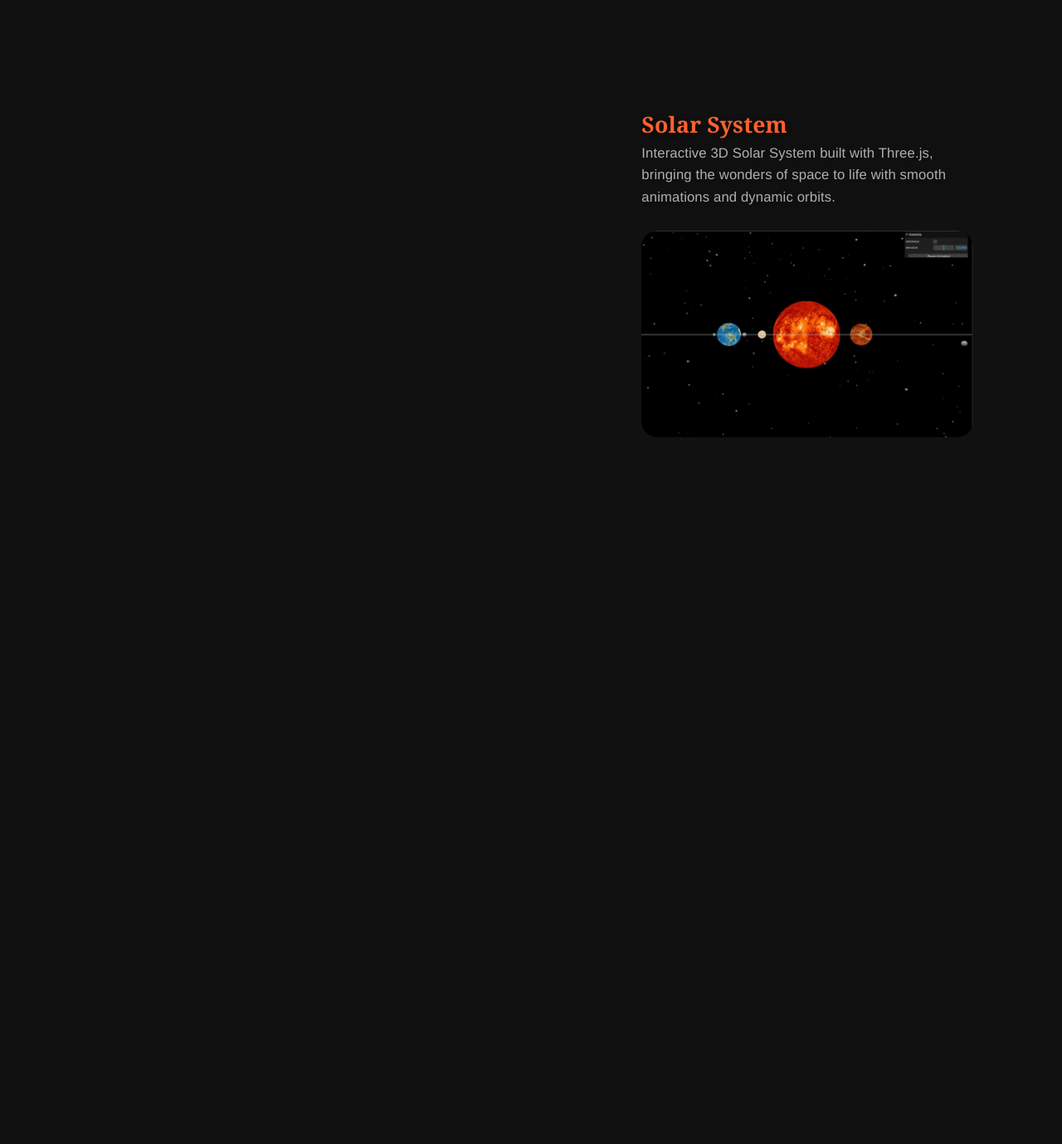
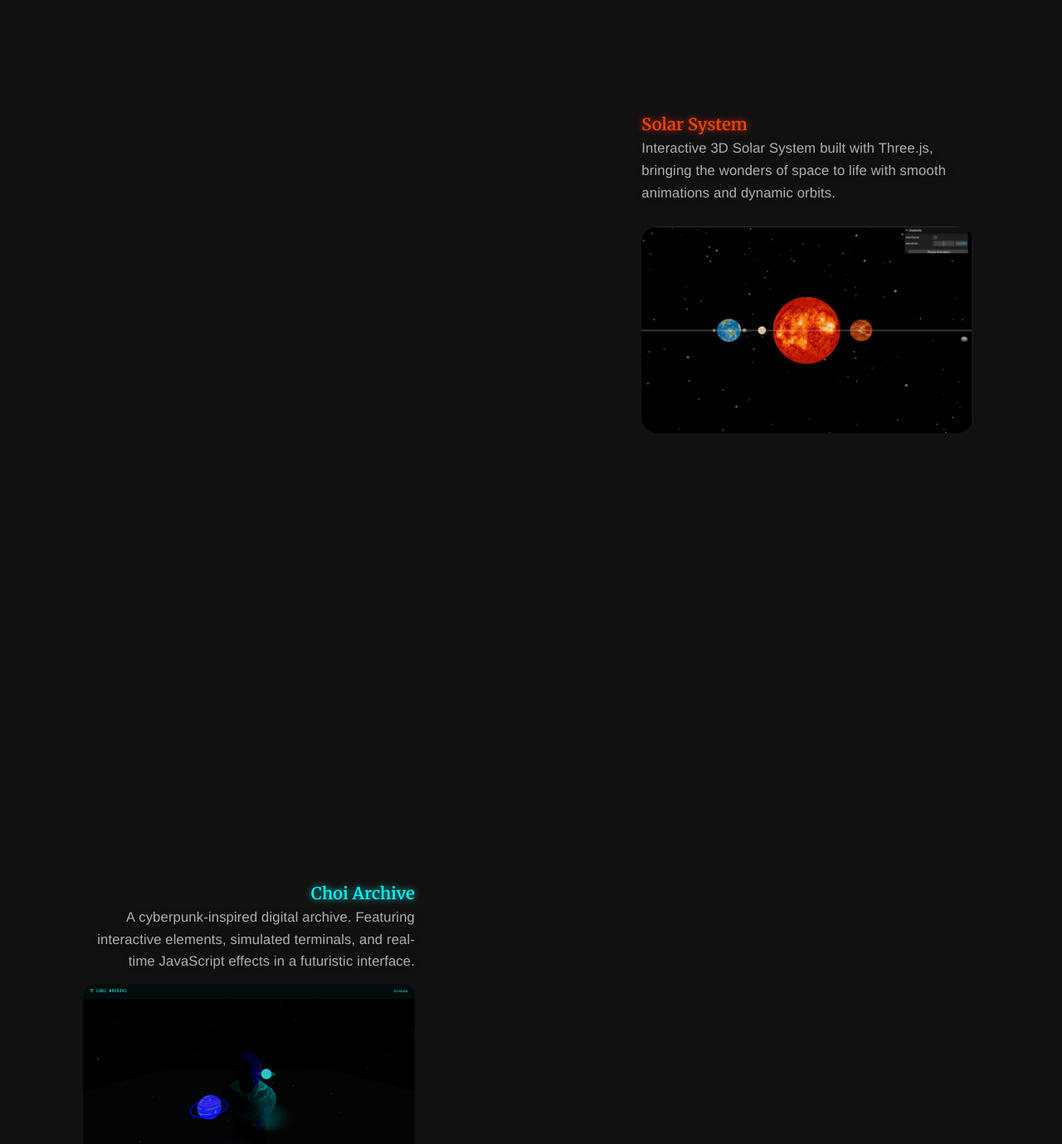
Before and after one commit to Javvvvvvvvvvvva/choiport, a plain HTML site: page public/choi.html in a window 1280 px wide. Shown: the part 830-2209 px from the top of the page at 83% size. Drawn offline with Linux system fonts and the light colour scheme.

Commit message:
adding text and css for workpage

```diff
--- a/public/choi.html
+++ b/public/choi.html
@@ -76,9 +76,16 @@
                         <div style="display: flex; flex-direction: column; align-items: flex-end; max-width: 60rem;">
                     <!-- Text Block -->
                         <div class="work-info" style="text-align: left; margin-bottom: 4rem;">
-                            <h2 style="font-family: Georgia, 'Times New Roman', Times, serif; font-size: 4rem; color: #ff6030;">
+                            <h1 style="
+                                font-size: 3rem;
+                                font-family: Merriweather;
+                                text-align: left;
+                                width: 100%;
+                                color: #ff4500;
+                                text-shadow: 0 0 8px rgba(255, 69, 0, 0.6), 0 0 12px rgba(255, 69, 0, 0.3);
+                                ">
                                 Solar System
-                        </h2>
+                            </h1>
                         <p style="font-size: 2.5rem; opacity: 0.7;">
                             Interactive 3D Solar System built with Three.js,<br />
                             bringing the wonders of space to life with smooth animations and dynamic orbits.
@@ -94,26 +101,30 @@
 
         <!-- Works Section 2 -->
         <section id="works-2" class="section">
-        <div class="works-container" style="width: 100%; display: flex; text-align: right; justify-content: flex-start; padding-left: 5rem;">
-            <div style="display: flex; flex-direction: column; align-items: flex-start; max-width: 60rem;">
+            <div class="works-container" style="width: 100%; display: flex; justify-content: flex-start; padding-left: 15rem;">
+                <div style="display: flex; flex-direction: column; align-items: flex-end; max-width: 60rem; width: 100%; text-align: right;">
                 <!-- Title -->
-                <h1 style="font-size: 3rem; font-family: Merriweather; text-align: right; opacity: 0.95;">
-                    Choi Achive
+                <h1 style="
+                    font-size: 3rem;
+                    font-family: Merriweather;
+                    width: 100%;
+                    color: #00ffff;
+                    text-shadow: 0 0 8px rgba(0, 255, 255, 0.6), 0 0 12px rgba(0, 255, 255, 0.3);
+                ">
+                    Choi Archive
                 </h1>
                 <!-- Text Block -->
-            <div class="work-info" style="text-align: right; margin-bottom: 10rem;">
-                <h2 style="font-size: 2rem;"></h2>
+                <div class="work-info" style="width: 100%; margin-bottom: 10rem;">
                   <p style="font-size: 2.5rem; opacity: 0.7;">
-                        Another description for a different project. This could be an animation, website, or any visual experience.
+                    A cyberpunk-inspired digital archive. Featuring interactive elements, simulated terminals, and real-time JavaScript effects in a futuristic interface.
                   </p>
-                <a href="https://github.com/Javvvvvvvvvvvva/Choi_Achive" target="_blank" style="font-size: 1.5rem; color: 0x00ffff;">
-                    <img src="images/work2.png" alt="Project 2" style="width: 100%; border-radius: 15px;" />
+                  <a href="https://github.com/Javvvvvvvvvvvva/Choi_Achive" target="_blank" style="font-size: 1.5rem; color: #00ffff;">
+                    <img src="images/work2.png" alt="Choi Archive Project" style="width: 100%; border-radius: 15px; margin-top: 2rem;" />
                   </a>
                 </div>
               </div>
             </div>
           </section>
-
     <!-- Footer -->
     <footer>
         <div class="f_inner">
--- a/public/css/workstyle.css
+++ b/public/css/workstyle.css
@@ -8,15 +8,15 @@ html, body {
     font-size: calc(100vw / 192);
     line-height: 1.6 !important;
     letter-spacing: 0.02rem;
-    min-height: 100vh; /* Ensures full viewport height */
-    height: auto; /* Allow body to expand */
+    min-height: 100vh;
+    height: auto;
     scroll-behavior: smooth;
     text-rendering: optimizeLegibility;
     font-feature-settings: "palt";
     -webkit-text-size-adjust: 100%;
-    overflow-y: scroll;  /* Allows scrolling */
-    scrollbar-width: none;  /* Firefox */
-    -ms-overflow-style: none;  /* Internet Explorer/Edge */
+    overflow-y: scroll;
+    scrollbar-width: none;
+    -ms-overflow-style: none;
     scroll-behavior: smooth;
 }
 
@@ -26,8 +26,8 @@ body::-webkit-scrollbar {
     display: none;
 }
 main {
-    padding-top: 10rem; /* Adjust based on header height */
-    padding-bottom: 10rem; /* Adjust based on footer height */
+    padding-top: 10rem;
+    padding-bottom: 10rem;
 }
 
 
@@ -102,8 +102,8 @@ footer {
     top: 0;
     left: 0;
     width: 100%;
-    height: 100%; /* Ensure it fills the entire section */
-    z-index: -1; /* Keep it behind the text */
+    height: 100%;
+    z-index: -1;
 
 }
 
@@ -114,7 +114,7 @@ canvas.webgl {
     left: 0;
     width: 100vw;
     height: 100vh;
-    z-index: -1; /* Push it to the back */
+    z-index: -1;
 
 }
 .webgl {
@@ -123,9 +123,9 @@ canvas.webgl {
     left: 0;
     width: 100vw;
     height: 100vh;
-    z-index: -1; /* 👈 This pushes WebGL behind everything */
-    pointer-events: none; /* Prevents accidental clicks on canvas */
-    transform: rotate(-90deg) scale(3); /* Adjust this value to tilt more/less */
+    z-index: -1;
+    pointer-events: none;
+    transform: rotate(-90deg) scale(3);
     transform-origin: center;
 
 
@@ -133,10 +133,10 @@ canvas.webgl {
 .webgl { opacity: 1 !important; }
 .webgl { display: block !important; }
 
-/* Ensure Content Stays on Top */
+
 #content {
     position: relative;
-    z-index: 1; /* Content stays above the canvas */
+    z-index: 1;
 }
 .profile_headline {
     min-width: 100%;
@@ -148,7 +148,7 @@ canvas.webgl {
     justify-content: space-between;
     flex-direction: column;
     position: relative;
-    z-index: 1; /* Keeps headlines above the galaxy */
+    z-index: 1;
 }
 .about-overlay {
     transition: right 1s ease-out;
@@ -162,9 +162,9 @@ canvas.webgl {
     z-index: 2;
 }
 #about-me .about-content h1 {
-    font-family: 'Merriweather', sans-serif; /* Change to your preferred font */
+    font-family: 'Merriweather', sans-serif;
     font-size: 3rem;
-    font-weight: 600; /* Adjust weight if needed */
+    font-weight: 600;
 }
 #about-me .about-content p {
     font-family: 'Merriweather', sans-serif;
@@ -203,7 +203,7 @@ canvas.webgl {
     color: #ffffff;
     opacity: 0;
     animation: fadeIn 1.5s ease-in-out forwards;
-    min-height: 100vh; /* Takes full screen height */
+    min-height: 100vh;
     display: flex;
     align-items: center;
     justify-content: center;
@@ -216,8 +216,8 @@ canvas.webgl {
     to { opacity: 1; }
 }
 #works-1 {
-    margin-top: 90rem; /* Pushes this section down */
-    min-height: 100vh; /* Ensures it's fully below the intro */
+    margin-top: 90rem;
+    min-height: 100vh;
     display: flex;
     align-items: center;
     justify-content: center;
@@ -233,11 +233,12 @@ canvas.webgl {
     z-index: 2;
 }
 #works-2 {
-    margin-top: 90rem; /* Pushes this section down */
-    min-height: 100vh; /* Ensures it's fully below the intro */
+    margin-top: 20rem; /* or try 15rem for tighter layout */
+    min-height: 100vh;
     display: flex;
     align-items: center;
     justify-content: center;
+    text-align: right;
     text-shadow: 2px 2px 10px rgba(0, 0, 0, 0.8);
 }
 .works-container img:hover {
```
Lines whose indentation alone changed are shown as unchanged.
